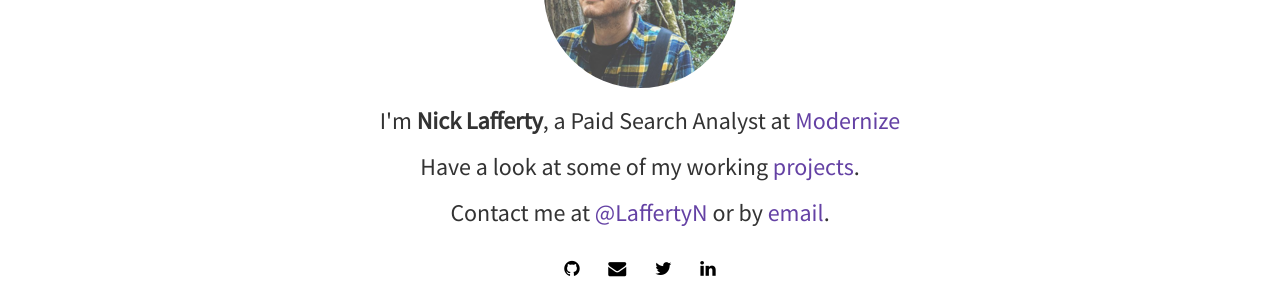
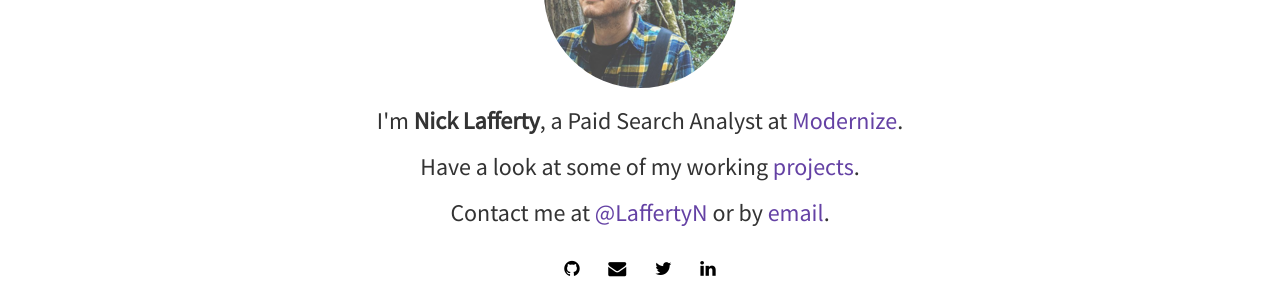
Before and after one commit to NLaff/Lafferty.co, a Jekyll site: the page built from index.html, in a window 1280 px wide. Shown: the part 220-520 px from the top of the page. Built offline with Jekyll 4.4.1, drawn with Linux system fonts in a browser that asks for light colours; nearby versions of some CDN libraries; the list of posts is cut into pages by our own code.

Commit message:
added proper punctuation to a headline

```diff
--- a/index.html
+++ b/index.html
@@ -7,7 +7,7 @@
 	  <div class="avatar">
 		<img class="img-circle" src="{{ site.baseurl }}assets/img/{{ site.avatar }}" alt="Profile image">
 	  </div>
-	  <h3>I'm <strong>{{ site.author }}</strong>, a Paid Search Analyst at <a href="http://Modernize.com">Modernize</a></h3>
+	  <h3>I'm <strong>{{ site.author }}</strong>, a Paid Search Analyst at <a href="http://Modernize.com">Modernize</a>.</h3>
 	  <h3>Have a look at some of my working <a href="{{ site.baseurl }}projects.html"> projects</a>.</h3>
 	  <h3>Contact me at <a href="http://twitter.com/{{ site.twitter }}">@{{ site.twitter }}</a> or by <a href="mailto:{{ site.email }}">email</a>.</h3>
 	  {% include social.html %}
```
